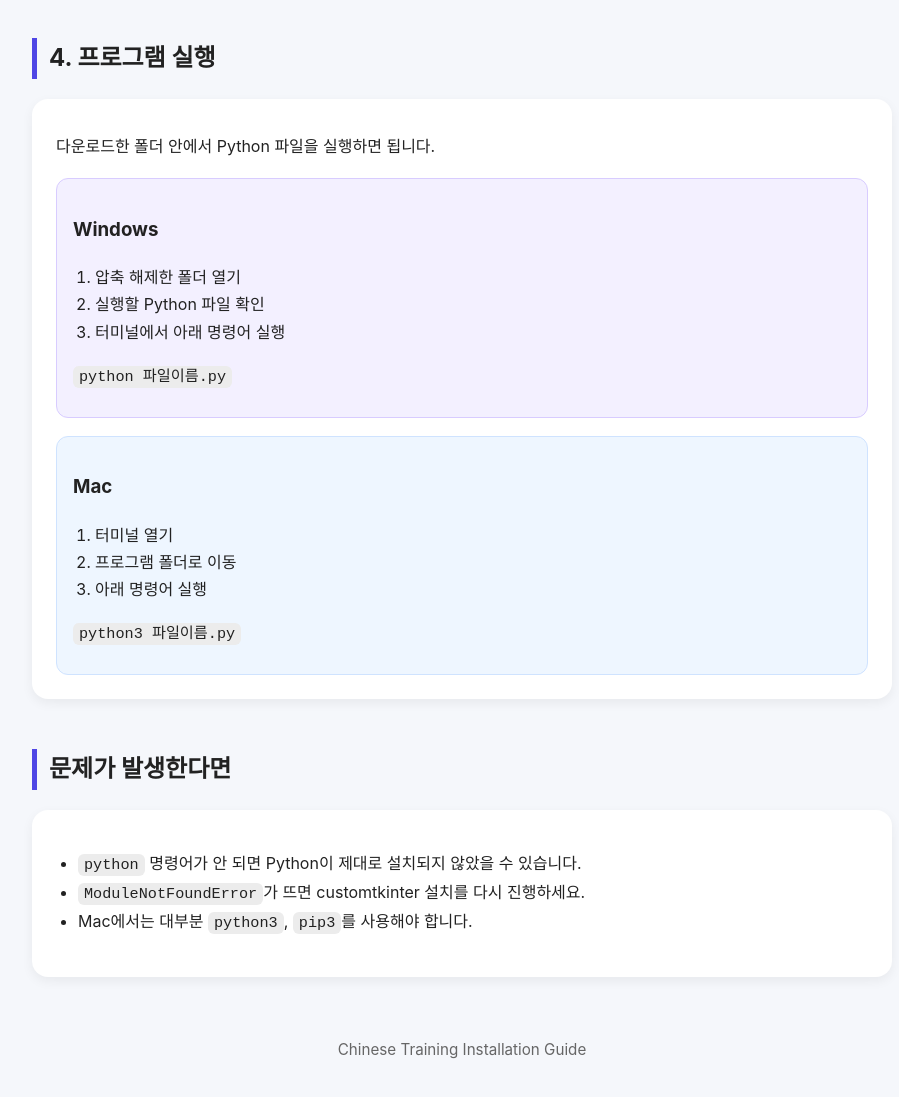
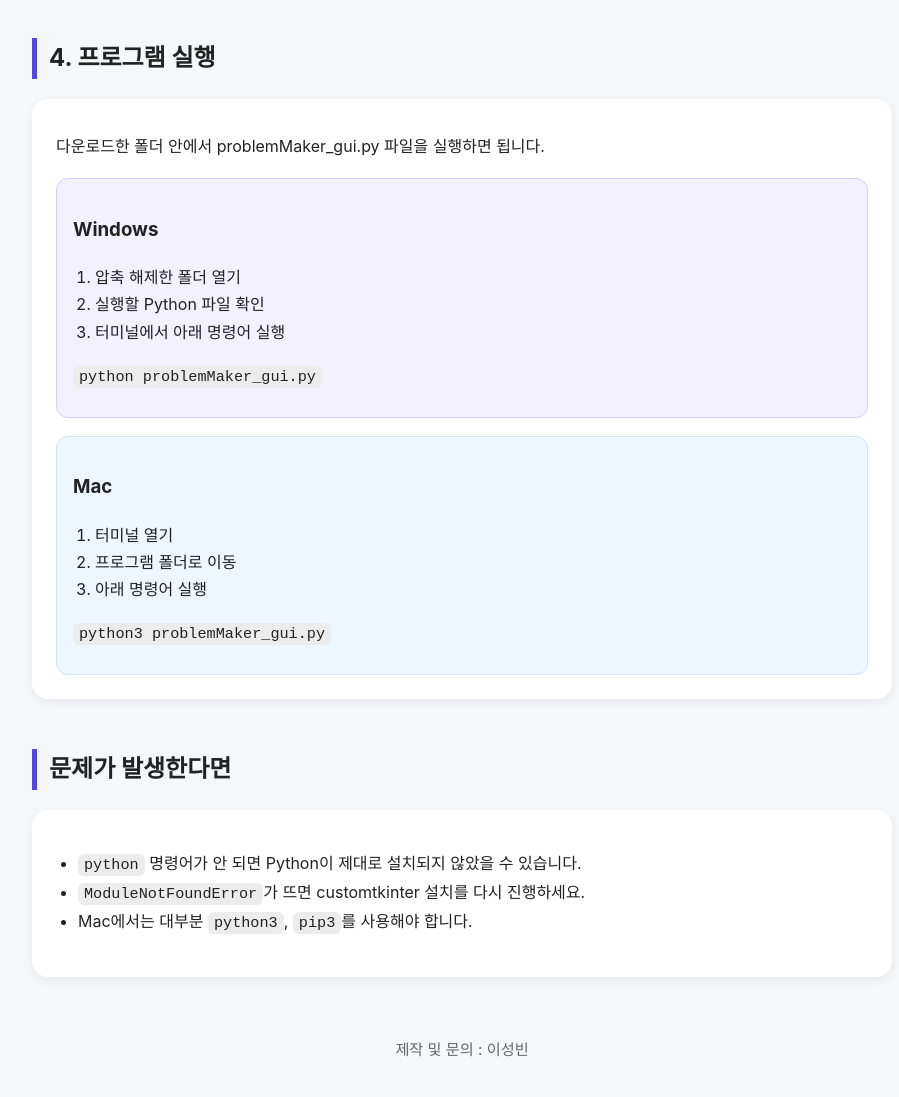
Before and after one commit to huhhehhuh/chineseTraining, a plain HTML site: page index.html in a window 1280 px wide. Shown: the part 2080-3177 px from the top of the page, without its empty margins (178-1077 px from the left). Drawn offline with Linux system fonts and the light colour scheme.

Commit message:
약간의 수정

```diff
--- a/index.html
+++ b/index.html
@@ -207,7 +207,7 @@
 
     <div class="step">
       <p>
-        다운로드한 폴더 안에서 Python 파일을 실행하면 됩니다.
+        다운로드한 폴더 안에서 problemMaker_gui.py 파일을 실행하면 됩니다.
       </p>
 
       <div class="platform windows">
@@ -218,7 +218,7 @@
           <li>터미널에서 아래 명령어 실행</li>
         </ol>
 
-        <p><code>python 파일이름.py</code></p>
+        <p><code>python problemMaker_gui.py</code></p>
       </div>
 
       <div class="platform mac">
@@ -229,7 +229,7 @@
           <li>아래 명령어 실행</li>
         </ol>
 
-        <p><code>python3 파일이름.py</code></p>
+        <p><code>python3 problemMaker_gui.py</code></p>
       </div>
     </div>
 
@@ -244,7 +244,7 @@
     </div>
 
     <div class="footer">
-      Chinese Training Installation Guide
+      제작 및 문의 : 이성빈
     </div>
   </div>
 </body>
```
